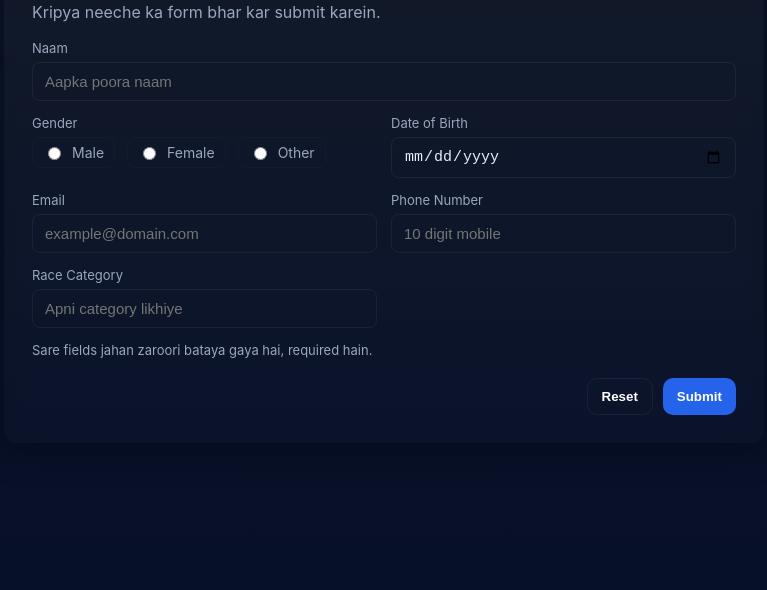
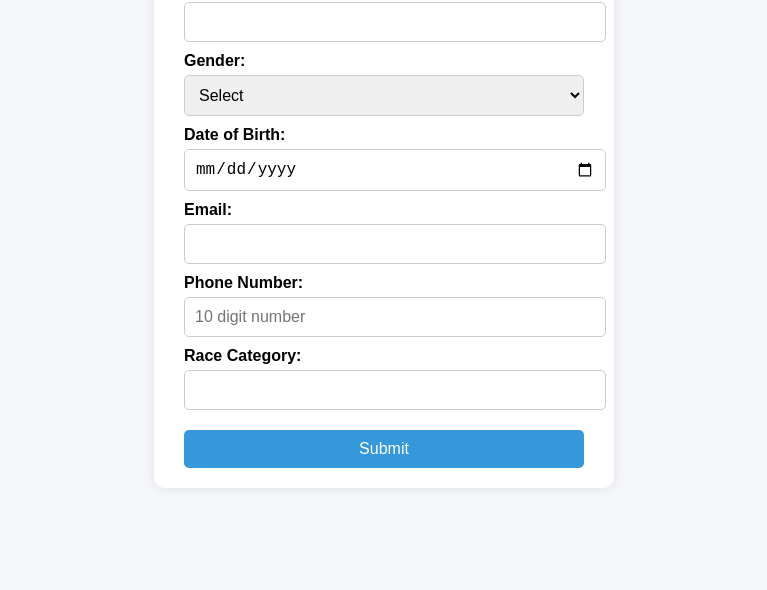
Before and after one commit to inder9518/registration-form, a plain HTML site: page form.html in a window 1280 px wide. Shown: the part 210-800 px from the top of the page, without its empty margins (256-1023 px from the left). Drawn offline with Linux system fonts and the light colour scheme.

Commit message:
Update form.html

```diff
--- a/form.html
+++ b/form.html
@@ -1,128 +1,134 @@
-<!doctype html>
+<!DOCTYPE html>
 <html lang="hi">
 <head>
-  <meta charset="utf-8" />
-  <meta name="viewport" content="width=device-width,initial-scale=1" />
+  <meta charset="UTF-8">
+  <meta name="viewport" content="width=device-width, initial-scale=1.0">
   <title>Registration Form</title>
   <style>
-    :root{
-      --bg:#0f1724;
-      --card:#0b1220;
-      --accent:#2563eb;
-      --muted:#9aa7bf;
-      --white:#e6eef8;
+    body {
+      font-family: Arial, sans-serif;
+      background: #f5f6fa;
+      margin: 0;
+      padding: 0;
+      display: flex;
+      justify-content: center;
+      align-items: center;
+      height: 100vh;
     }
-    *{box-sizing:border-box}
-    body{
-      margin:0;min-height:100vh;display:flex;align-items:center;justify-content:center;
-      font-family:Inter, system-ui, -apple-system, 'Segoe UI', Roboto, 'Helvetica Neue', Arial;
-      background:linear-gradient(180deg,var(--bg),#071029);color:var(--white);padding:24px;
+    .container {
+      background: #fff;
+      padding: 20px 30px;
+      border-radius: 10px;
+      box-shadow: 0 0 10px rgba(0,0,0,0.1);
+      width: 100%;
+      max-width: 400px;
     }
-    .card{
-      width:100%;max-width:760px;background:linear-gradient(180deg, rgba(255,255,255,0.02), rgba(255,255,255,0.01));
-      border-radius:12px;padding:28px;box-shadow:0 8px 30px rgba(2,6,23,0.6);backdrop-filter:blur(6px);
+    h2 {
+      text-align: center;
+      margin-bottom: 20px;
     }
-    h1{margin:0 0 10px;font-size:22px}
-    p.lead{margin:0 0 18px;color:var(--muted)}
-
-    form{display:grid;grid-template-columns:repeat(2,1fr);gap:14px}
-    label{display:block;font-size:13px;margin-bottom:6px;color:var(--muted)}
-    input[type="text"],input[type="email"],input[type="tel"],input[type="date"]{
-      width:100%;padding:10px 12px;border-radius:8px;border:1px solid rgba(255,255,255,0.06);
-      background:transparent;color:var(--white);font-size:15px;outline:none;transition:box-shadow .12s;
+    label {
+      font-weight: bold;
+      margin-top: 10px;
+      display: block;
     }
-    input:focus{box-shadow:0 4px 20px rgba(37,99,235,0.12);border-color:rgba(37,99,235,0.9)}
-
-    .full{grid-column:1/-1}
-    .gender-row{display:flex;gap:12px;align-items:center}
-    .gender-row label{margin:0;color:var(--muted);font-size:14px}
-    .radio-label{display:flex;align-items:center;gap:8px;padding:6px 10px;border-radius:8px;border:1px solid rgba(255,255,255,0.02)}
-
-    .note{font-size:13px;color:var(--muted);grid-column:1/-1}
-
-    .actions{display:flex;gap:10px;justify-content:flex-end;margin-top:6px;grid-column:1/-1}
-    button{background:var(--accent);color:white;border:0;padding:10px 14px;border-radius:10px;font-weight:600;cursor:pointer}
-    button.secondary{background:transparent;border:1px solid rgba(255,255,255,0.06)}
-
-    @media (max-width:640px){form{grid-template-columns:1fr} .actions{justify-content:stretch} .actions button{width:100%}}
-
-    .invalid{border-color:#ef4444 !important}
+    input, select, button {
+      width: 100%;
+      padding: 10px;
+      margin-top: 5px;
+      border: 1px solid #ccc;
+      border-radius: 5px;
+      font-size: 16px;
+    }
+    button {
+      background: #3498db;
+      color: white;
+      border: none;
+      cursor: pointer;
+      margin-top: 20px;
+    }
+    button:hover {
+      background: #2980b9;
+    }
+    .success, .error {
+      text-align: center;
+      margin-top: 10px;
+      font-size: 14px;
+      display: none;
+    }
+    .success { color: green; }
+    .error { color: red; }
   </style>
 </head>
 <body>
-  <div class="card">
-    <h1>Registration Form</h1>
-    <p class="lead">Kripya neeche ka form bhar kar submit karein.</p>
+  <div class="container">
+    <h2>Registration Form</h2>
+    <form id="regForm">
+      <label for="name">Naam:</label>
+      <input type="text" id="name" name="name" required>
 
-    <form id="regForm" novalidate>
-      <div class="full">
-        <label for="name">Naam</label>
-        <input id="name" name="name" type="text" placeholder="Aapka poora naam" required />
-      </div>
+      <label for="gender">Gender:</label>
+      <select id="gender" name="gender" required>
+        <option value="">Select</option>
+        <option value="Male">Male</option>
+        <option value="Female">Female</option>
+        <option value="Other">Other</option>
+      </select>
 
-      <div>
-        <label>Gender</label>
-        <div class="gender-row">
-          <label class="radio-label"><input type="radio" name="gender" value="Male" required /> Male</label>
-          <label class="radio-label"><input type="radio" name="gender" value="Female" /> Female</label>
-          <label class="radio-label"><input type="radio" name="gender" value="Other" /> Other</label>
-        </div>
-      </div>
+      <label for="dob">Date of Birth:</label>
+      <input type="date" id="dob" name="dob" required>
 
-      <div>
-        <label for="dob">Date of Birth</label>
-        <input id="dob" name="dob" type="date" required />
-      </div>
+      <label for="email">Email:</label>
+      <input type="email" id="email" name="email" required>
 
-      <div>
-        <label for="email">Email</label>
-        <input id="email" name="email" type="email" placeholder="example@domain.com" required />
-      </div>
+      <label for="phone">Phone Number:</label>
+      <input type="tel" id="phone" name="phone" pattern="[0-9]{10}" required placeholder="10 digit number">
 
-      <div>
-        <label for="phone">Phone Number</label>
-        <input id="phone" name="phone" type="tel" inputmode="numeric" placeholder="10 digit mobile" pattern="^[6-9]\\d{9}$" required />
-      </div>
+      <label for="race">Race Category:</label>
+      <input type="text" id="race" name="race" required>
 
-      <div>
-        <label for="race">Race Category</label>
-        <input id="race" name="race" type="text" placeholder="Apni category likhiye" required />
-      </div>
-
-      <div class="note">Sare fields jahan zaroori bataya gaya hai, required hain.</div>
-
-      <div class="actions">
-        <button type="reset" class="secondary">Reset</button>
-        <button type="submit">Submit</button>
-      </div>
+      <button type="submit">Submit</button>
+      <div class="success" id="success">✅ Data successfully submitted!</div>
+      <div class="error" id="error">❌ Error submitting form!</div>
     </form>
   </div>
 
   <script>
-    // 👇 Aapka Apps Script URL
     const GOOGLE_SCRIPT_URL = "https://script.google.com/macros/s/AKfycbwvStQ0YN0gqYE2Gncq-mrhn6sOkV65EgiNtzM2NrxP-v_lE6bZfAWhBFsCFwDc7IPEkQ/exec";
 
-    const form = document.getElementById('regForm');
-    form.addEventListener('submit', async (e) => {
+    const form = document.getElementById("regForm");
+    const success = document.getElementById("success");
+    const error = document.getElementById("error");
+
+    form.addEventListener("submit", async (e) => {
       e.preventDefault();
+
       if (!form.checkValidity()) {
-        alert("⚠️ Kripya required fields sahi se bhar dein.");
+        form.reportValidity();
         return;
       }
 
-      const formData = Object.fromEntries(new FormData(form).entries());
+      const formData = new FormData(form);
+      const data = {};
+      formData.forEach((value, key) => (data[key] = value));
+
       try {
         const res = await fetch(GOOGLE_SCRIPT_URL, {
           method: "POST",
-          body: JSON.stringify(formData),
-          headers: { "Content-Type": "application/json" }
+          headers: { "Content-Type": "application/json" },
+          body: JSON.stringify(data),
         });
 
-        const result = await res.json();
-        alert("✅ Data Google Sheet me save ho gaya! Row: " + result.row);
-        form.reset();
+        if (res.ok) {
+          success.style.display = "block";
+          error.style.display = "none";
+          form.reset();
+        } else {
+          throw new Error("Network response was not ok.");
+        }
       } catch (err) {
-        alert("❌ Submit mein error: " + err);
+        success.style.display = "none";
+        error.style.display = "block";
       }
     });
   </script>
```
